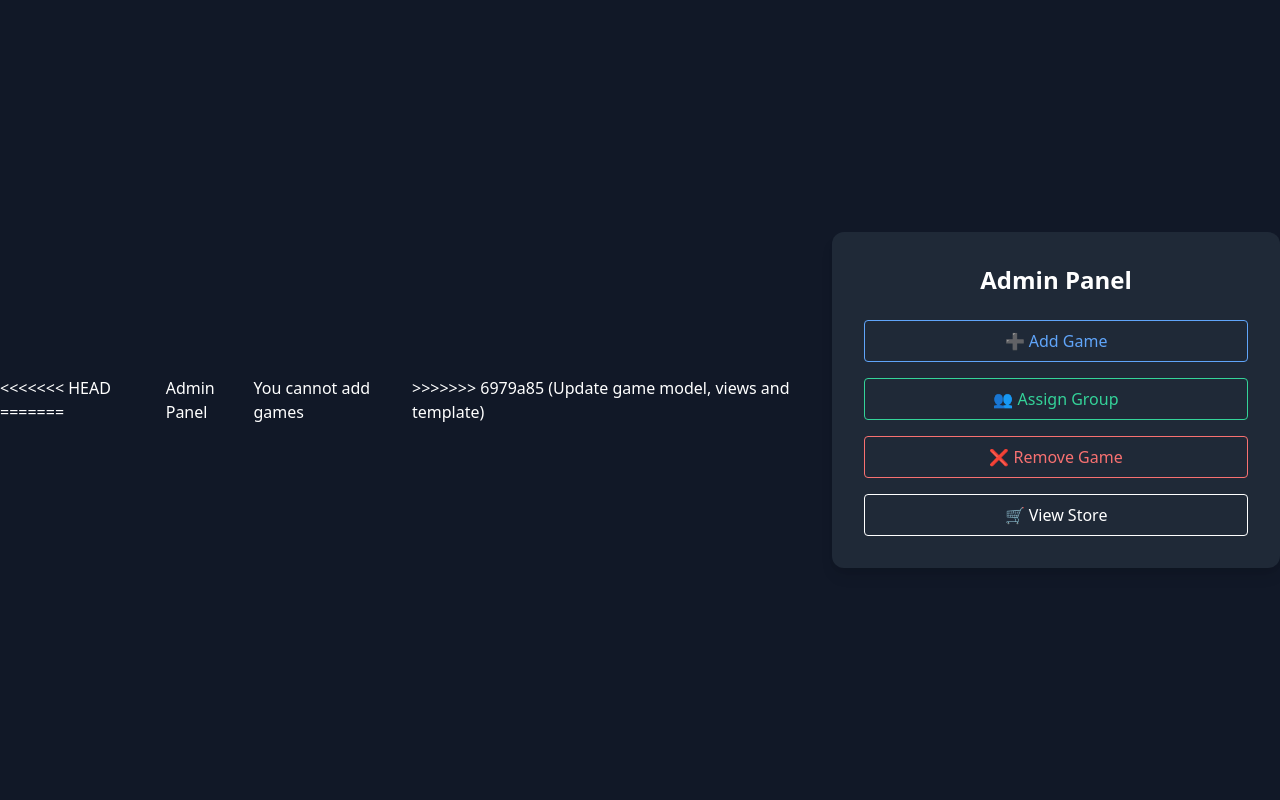
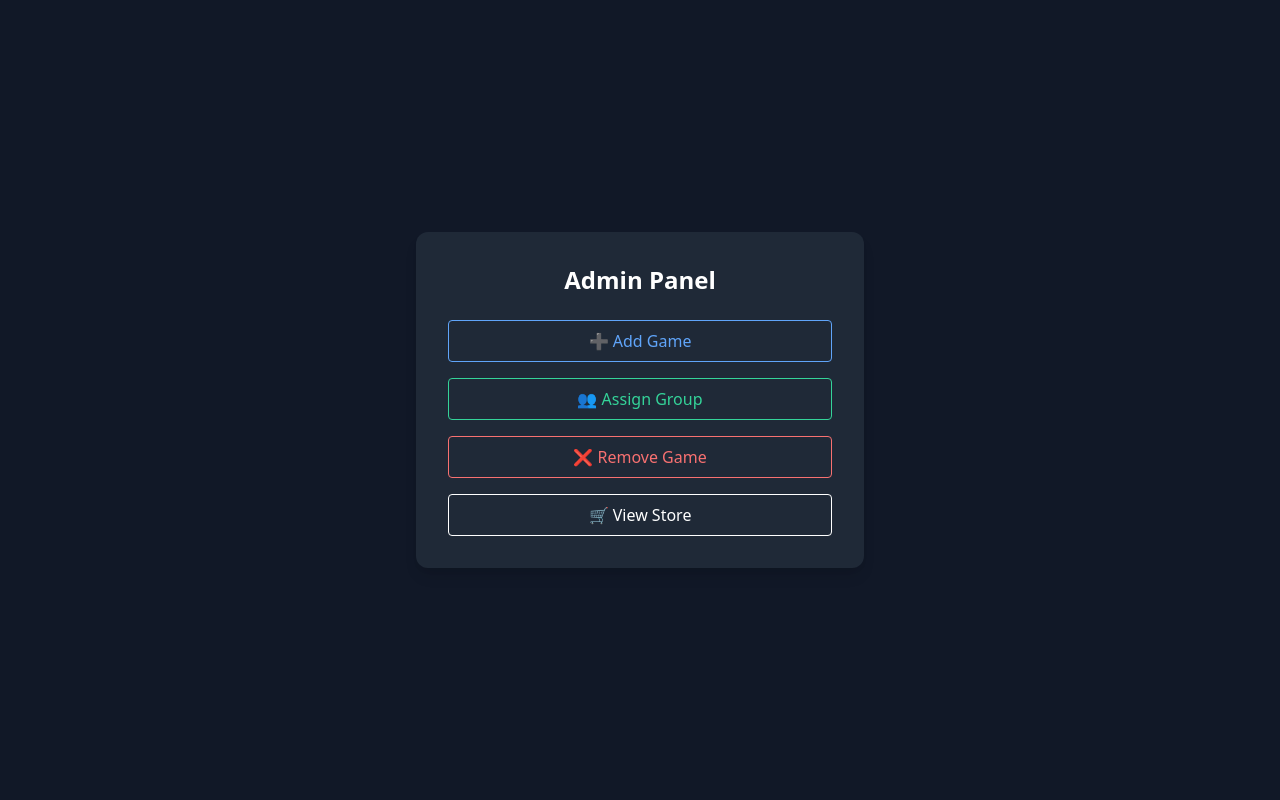
Before and after one commit to Despair345/pet_project_2, a Django app: template games/templates/admin_dashboard.html in a window 1280 px wide. Run offline with Django 5.2, Linux system fonts and the light colour scheme; the template is opened without the code that fills it, so the values that code supplies are empty; parts of the project's set-up code (start-up, migrations or seed data) failed here and were passed over.

Commit message:
Initial commit

```diff
--- a/games/templates/admin_dashboard.html
+++ b/games/templates/admin_dashboard.html
@@ -7,17 +7,7 @@
     <title>Admin Panel</title>
     <link href="https://cdn.jsdelivr.net/npm/tailwindcss@2.2.19/dist/tailwind.min.css" rel="stylesheet">
 </head>
-<<<<<<< HEAD
 <body class="bg-gray-900 text-white min-h-screen flex items-center justify-center">
-=======
-<body>
-    <h1>Admin Panel</h1>
-    {% if perms.app.can_add_game %}
-        <h2>You can add games</h2>
-    {% else %}
-        <h2>You cannot add games</h2>
-    {% endif %}
->>>>>>> 6979a85 (Update game model, views and template)
 
     <div class="bg-gray-800 p-8 rounded-xl shadow-lg w-full max-w-md text-center">
         <h1 class="text-2xl font-bold mb-6">Admin Panel</h1>
```
Also changed, not shown: admin.py (renamed from games/admin.py).
